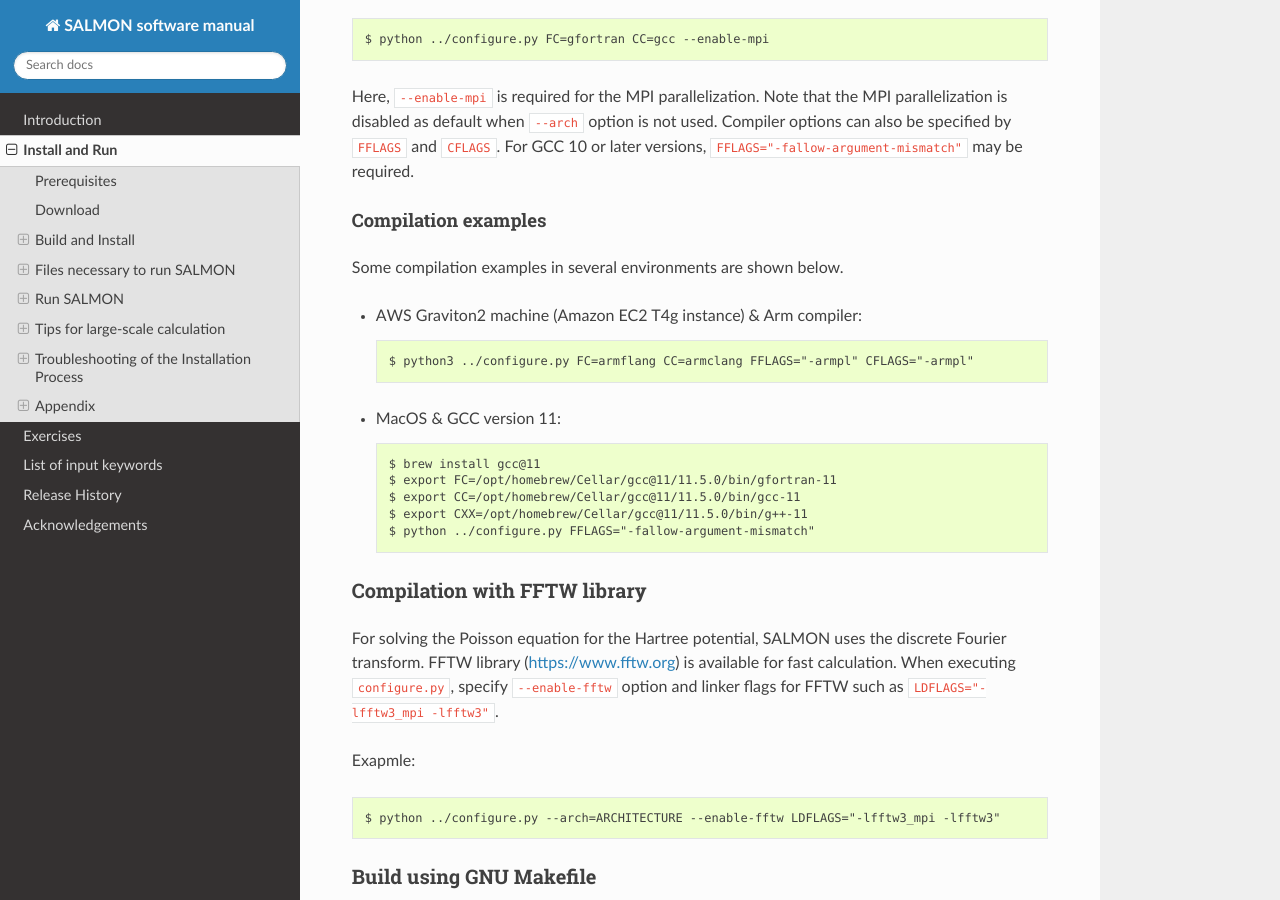
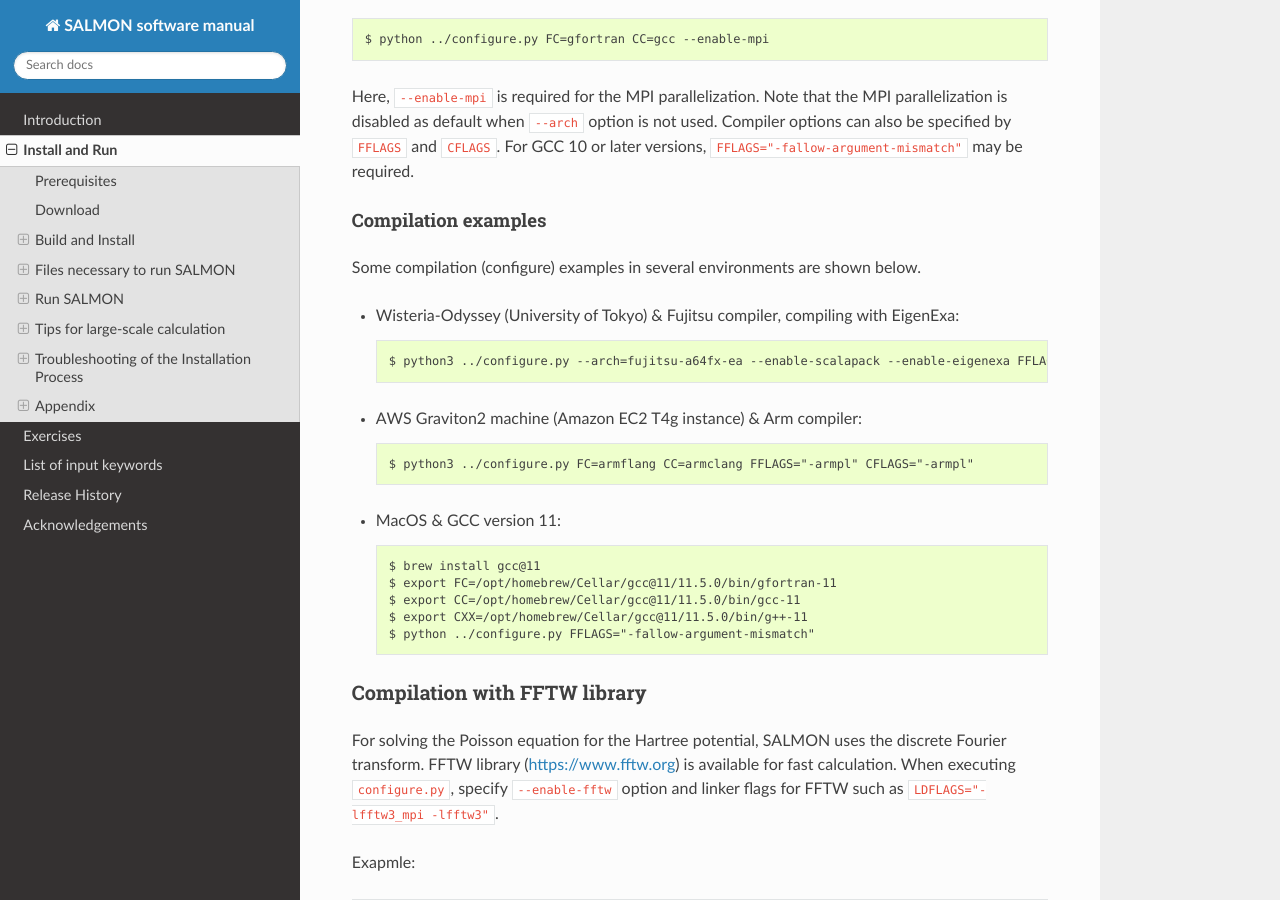
Before and after one commit to SALMON-TDDFT/SALMON-DOCS, a Sphinx documentation site: the page built from source/install_and_run.rst, in a window 1280 px wide and 900 px high, scrolled down 13626 px. Built offline with Sphinx 7.4.7 and the Read the Docs theme 3.1.0, drawn with Linux system fonts in a browser that asks for light colours; formulas are drawn with MathJax 3.

Commit message:
Update install_and_run.rst

```diff
--- a/source/install_and_run.rst
+++ b/source/install_and_run.rst
@@ -620,7 +620,11 @@ Compiler options can also be specified by ``FFLAGS`` and ``CFLAGS``. For GCC 10
 Compilation examples
 ^^^^^^^^^^^^^^^^^^^^^^^^^^^^^
 
-Some compilation examples in several environments are shown below.
+Some compilation (configure) examples in several environments are shown below.
+
+- Wisteria-Odyssey (University of Tokyo) & Fujitsu compiler, compiling with EigenExa::
+
+    $ python3 ../configure.py --arch=fujitsu-a64fx-ea --enable-scalapack --enable-eigenexa FFLAGS="-fPIC"
 
 - AWS Graviton2 machine (Amazon EC2 T4g instance) & Arm compiler::
 
```
